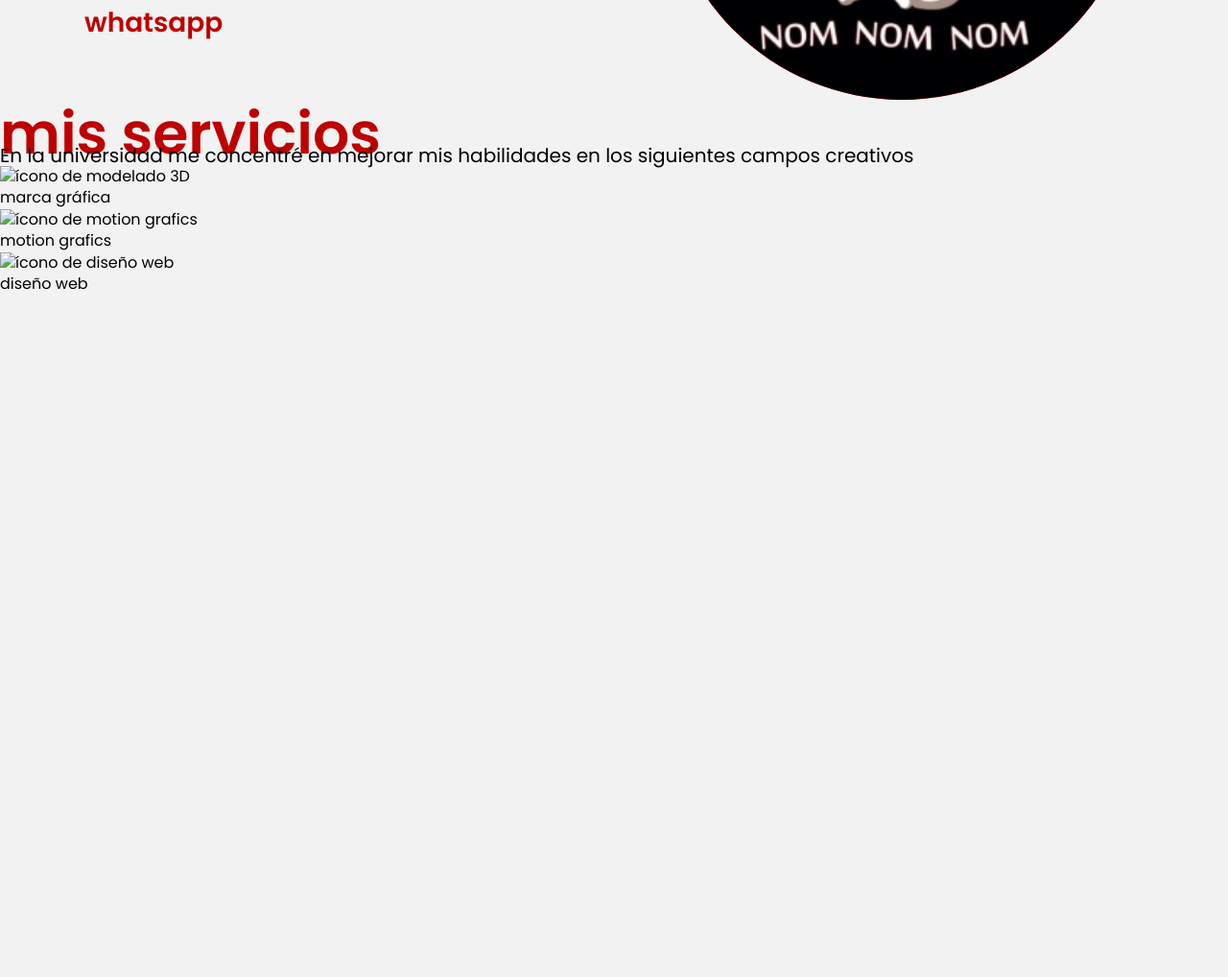
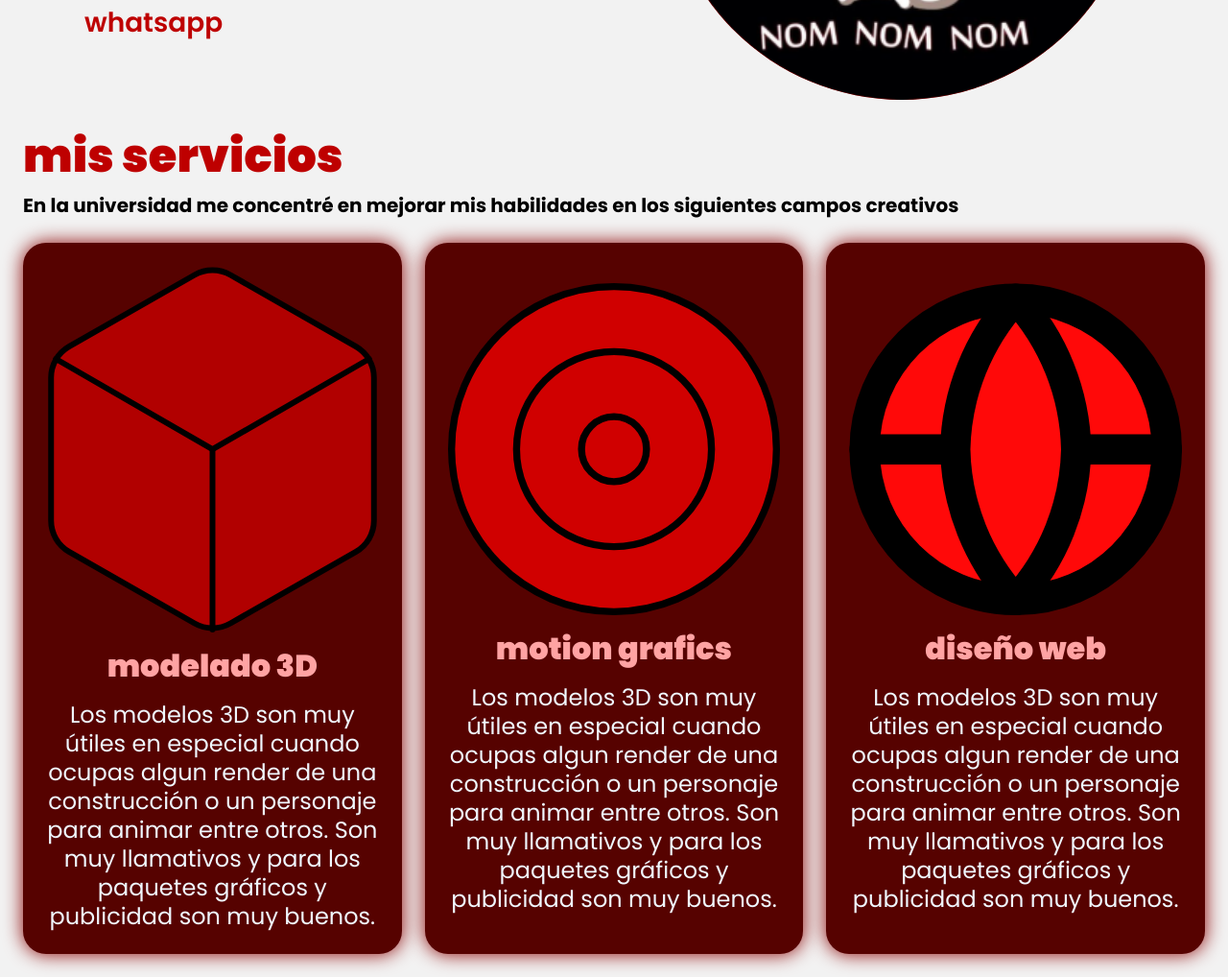
Before and after one commit to Takodepoio/Portafolio, a plain HTML site: page Index.html in a window 1280 px wide. Shown: the part 494-1512 px from the top of the page at 96% size. Before the commit the page ends 802 px from the top, so only its background shows below. Drawn offline with Linux system fonts and the light colour scheme.

Commit message:
nos pusimos al día con la seccion de services

```diff
--- a/CSS/style.css
+++ b/CSS/style.css
@@ -110,12 +110,59 @@
 
 }
 /* ser4vices */
-.services-title{
-  font-weight: 600;
-  font-size: 60px;
+.services{
+  padding: 24px;
+}
+
+.services-content{
+  max-width: 600px;
+  margin-bottom: 24px;
+}
+.services-title {
+  font-size: 48px;
   color: var(--crimson);
+  font-weight: 900;
+  margin-bottom: 24px;
 }
 .services-paragraph{
+  display: flexbox;
+  width: 1000px;
+  font-weight: bold;
   font-size: 20px;
+  line-height: 30px;
   color: var(--negro);
 }
+
+.services-card{
+display: grid;
+grid-template-columns: repeat(3,1fr);
+gap: 24px;
+}
+
+.services-item{
+  padding: 24px;
+  display: flex;
+  flex-direction: column;
+  justify-content: center;
+  gap: 24px;
+  text-align: center;
+  border-radius: 24px;
+  background-color: rgb(86, 2, 0);
+  box-shadow: 0 0 20px var(--crimson-shadow);
+
+}
+.services-image{
+  align-self: center;
+  max-width: 180px;;
+}
+.services-description{
+  font-size: 24px;
+  line-height: 30px;
+  hyphens: none;
+  color: aliceblue;
+}
+.services-subtitle{
+  font-size: 32px;
+  font-weight: 900;
+  color: var(--Werito);
+}
--- a/Index.html
+++ b/Index.html
@@ -58,18 +58,21 @@
           </div>
           <div class="services-card">
             <div class="services-item">
-                <img src="" alt="ícono de modelado 3D">
-                <h3>marca gráfica</h3>
+                <img class="sevices-image" src="/Portafolio/assets/Icons/3d logo.svg" alt="ícono de modelado 3D">
+                <h3 class="services-subtitle">modelado 3D</h3>
+                <p class="services-description">Los modelos 3D son muy útiles en especial cuando ocupas algun render de una construcción o un personaje para animar entre otros. Son muy llamativos y para los paquetes gráficos y publicidad son muy buenos. </p>
 
               </div>
               <div class="services-item">
-                <img src="" alt="ícono de motion grafics">
-                <h3>motion grafics</h3>
+                <img class="sevices-image" src="/Portafolio/assets/Icons/mograph.svg" alt="ícono de motion grafics">
+                <h3 class="services-subtitle">motion grafics</h3>
+                <p class="services-description">Los modelos 3D son muy útiles en especial cuando ocupas algun render de una construcción o un personaje para animar entre otros. Son muy llamativos y para los paquetes gráficos y publicidad son muy buenos. </p>
 
               </div>
               <div class="services-item">
-                <img src="" alt="ícono de diseño web">
-                <h3>diseño web</h3>
+                <img class="sevices-image" src="/Portafolio/assets/Icons/webdesign.svg" alt="ícono de diseño web">
+                <h3 class="services-subtitle">diseño web</h3>
+                <p class="services-description">Los modelos 3D son muy útiles en especial cuando ocupas algun render de una construcción o un personaje para animar entre otros. Son muy llamativos y para los paquetes gráficos y publicidad son muy buenos. </p>
           </div>
 
 
```
Also changed, not shown: assets/Icons/3d logo.svg (added), assets/Icons/mograph.svg (added), assets/Icons/webdesign.svg (added).
